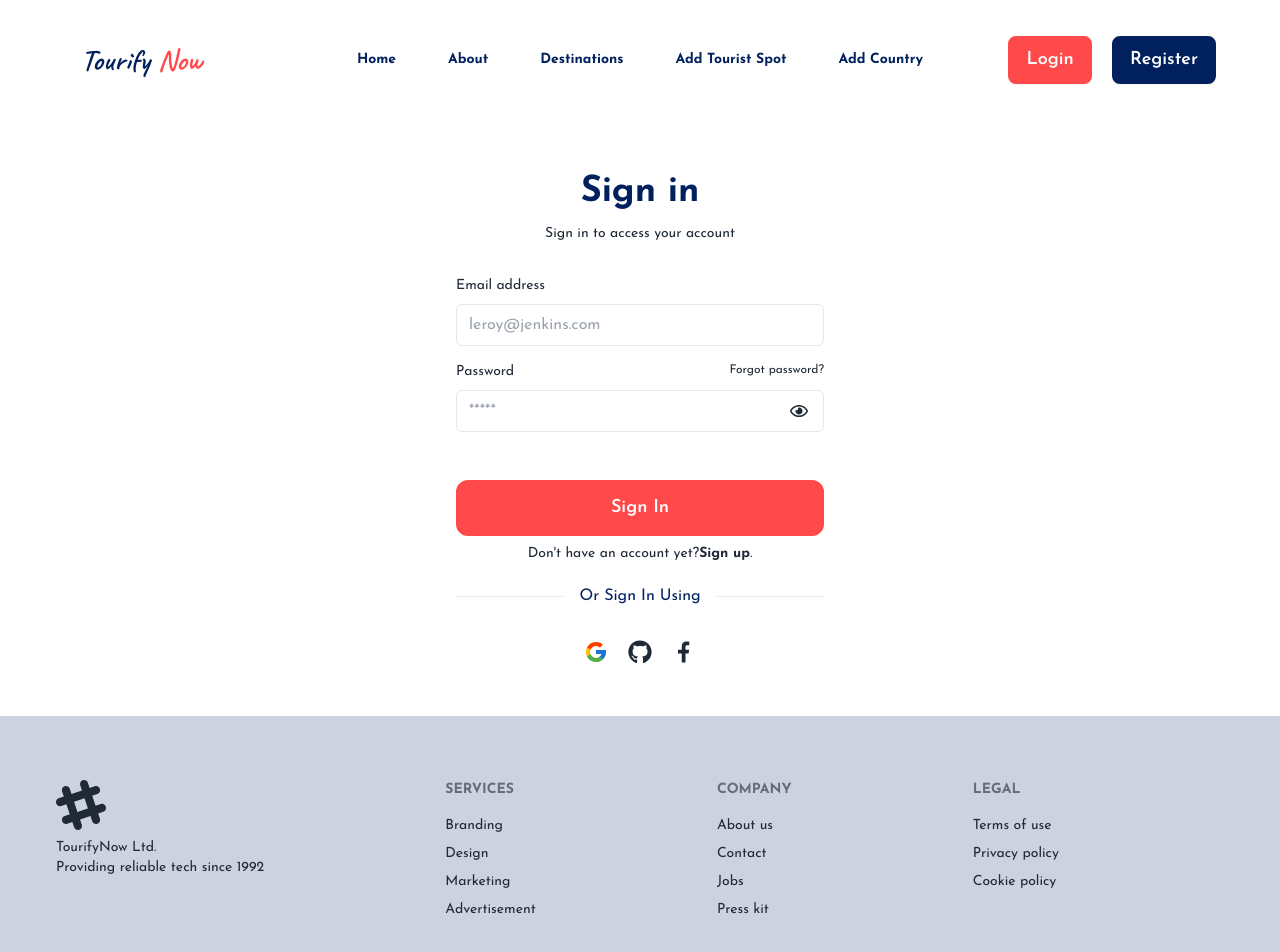
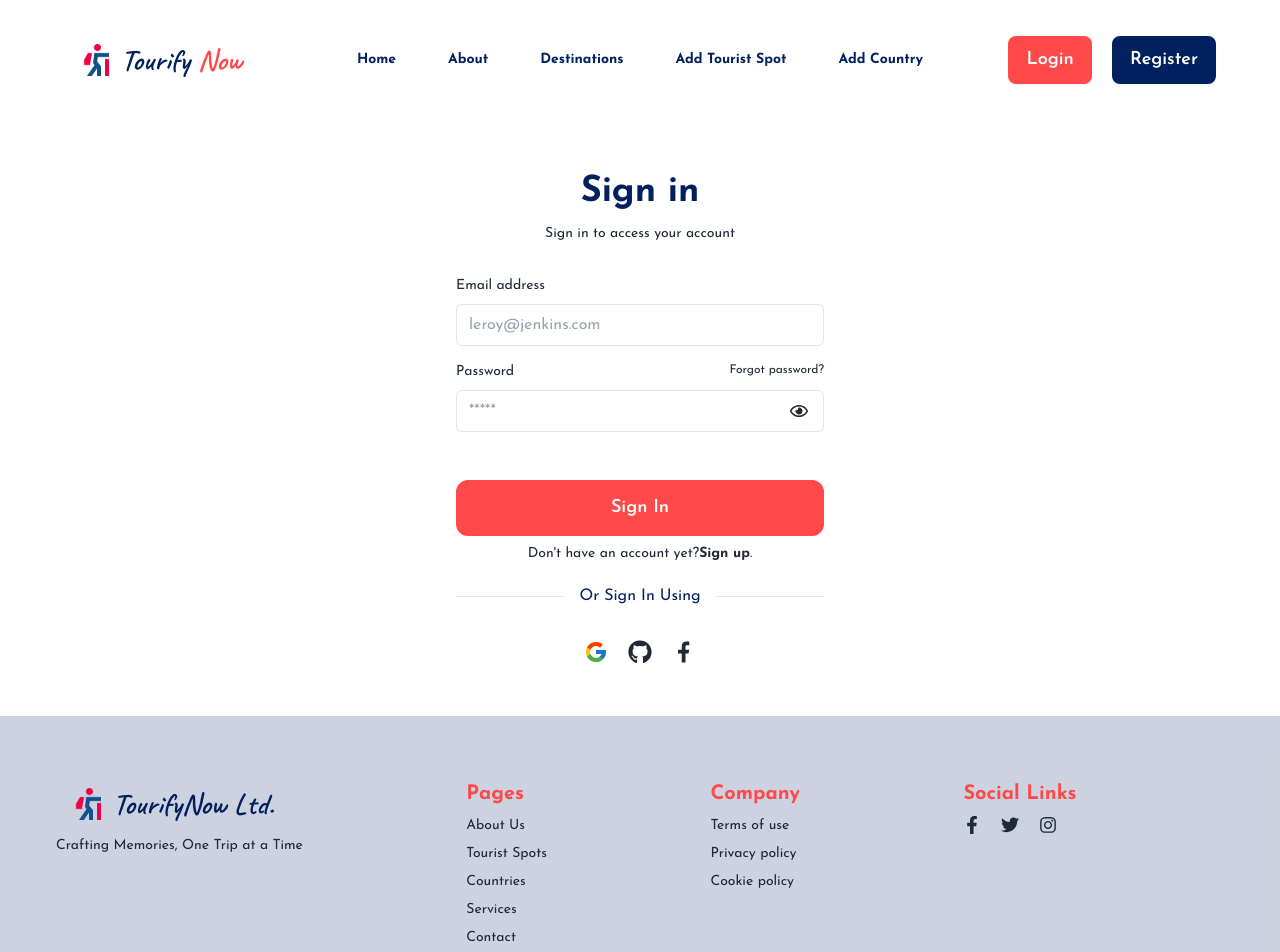
Before and after one commit to afiagithub/TourifyNow-travel-agency-website, a React (Vite) app: page /login in a window 1280 px wide. Shown: the top 952 px of the page. Built offline with nearby package versions, Linux system fonts and the light colour scheme; no server answers.

Commit message:
stats section added to homepage

```diff
--- a/package.json
+++ b/package.json
@@ -19,6 +19,7 @@
     "react-icons": "^5.1.0",
     "react-router-dom": "^6.23.0",
     "react-toastify": "^10.0.5",
+    "react-tooltip": "^5.26.4",
     "sort-by": "^1.2.0",
     "sweetalert2": "^11.10.8",
     "swiper": "^11.1.1"
--- a/src/components/AllCountries.jsx
+++ b/src/components/AllCountries.jsx
@@ -13,7 +13,7 @@ const AllCountries = () => {
     }, [])
 
     return (
-        <div className="mt-5 md:mt-8 lg:mt-20">
+        <div className="mt-5 md:mt-8 lg:mt-20" id="allCountry">
             <div className="text-center mb-5">
                 <h1 className="mt-3 mb-6 text-4xl font-bold text-[#00215E]">Countries</h1>
                 <p className="dark:text-gray-600 w-5/6 lg:w-3/5 mx-auto">Embark on a journey through the vibrant tapestry of
--- a/src/components/AllSpots.jsx
+++ b/src/components/AllSpots.jsx
@@ -6,7 +6,7 @@ const AllSpots = () => {
     const allTouristSpots = useLoaderData()
 
     return (
-        <div className="mt-10 lg:mt-0">
+        <div className="mt-10 lg:mt-0" id="alltours">
             <div className="text-center mb-5">
                 <h1 className="mt-3 mb-6 text-4xl font-bold text-[#00215E]">Tourist Spots</h1>
                 <p className="dark:text-gray-600 w-5/6 lg:w-3/5 mx-auto">Embark on a journey through the vibrant tapestry of
--- a/src/components/Footer.jsx
+++ b/src/components/Footer.jsx
@@ -1,35 +1,58 @@
-
-
+import { Link } from "react-router-dom";
+import iconImg from "../../public/images/icon.png"
+import { FaFacebookF } from "react-icons/fa";
+import { GrTwitter } from "react-icons/gr";
+import { FaInstagram } from "react-icons/fa";
+import 'react-tooltip/dist/react-tooltip.css'
+import { Tooltip } from 'react-tooltip'
 const Footer = () => {
     return (
         <div className="bg-[#00215e33]">
             <footer className="footer text-base-content px-5 md:px-10 lg:px-14 py-3 md:py-5 lg:py-16">
                 <aside>
-                    <svg width="50" height="50" viewBox="0 0 24 24" xmlns="http://www.w3.org/2000/svg" fillRule="evenodd" clipRule="evenodd" className="fill-current"><path d="M22.672 15.226l-2.432.811.841 2.515c.33 1.019-.209 2.127-1.23 2.456-1.15.325-2.148-.321-2.463-1.226l-.84-2.518-5.013 1.677.84 2.517c.391 1.203-.434 2.542-1.831 2.542-.88 0-1.601-.564-1.86-1.314l-.842-2.516-2.431.809c-1.135.328-2.145-.317-2.463-1.229-.329-1.018.211-2.127 1.231-2.456l2.432-.809-1.621-4.823-2.432.808c-1.355.384-2.558-.59-2.558-1.839 0-.817.509-1.582 1.327-1.846l2.433-.809-.842-2.515c-.33-1.02.211-2.129 1.232-2.458 1.02-.329 2.13.209 2.461 1.229l.842 2.515 5.011-1.677-.839-2.517c-.403-1.238.484-2.553 1.843-2.553.819 0 1.585.509 1.85 1.326l.841 2.517 2.431-.81c1.02-.33 2.131.211 2.461 1.229.332 1.018-.21 2.126-1.23 2.456l-2.433.809 1.622 4.823 2.433-.809c1.242-.401 2.557.484 2.557 1.838 0 .819-.51 1.583-1.328 1.847m-8.992-6.428l-5.01 1.675 1.619 4.828 5.011-1.674-1.62-4.829z"></path></svg>
-                    <p>TourifyNow Ltd.<br />Providing reliable tech since 1992</p>
+                    <Link to="/" className="btn btn-ghost text-3xl font-cav text-[#00215E]">
+                        <img className="w-8" src={iconImg} alt="" /> TourifyNow Ltd.</Link>
+                    <p>Crafting Memories, One Trip at a Time</p>
                 </aside>
                 <nav>
-                    <h6 className="footer-title">Services</h6>
-                    <a className="link link-hover">Branding</a>
-                    <a className="link link-hover">Design</a>
-                    <a className="link link-hover">Marketing</a>
-                    <a className="link link-hover">Advertisement</a>
+                    <h6 className="text-xl text-[#ff494a] font-bold">Pages</h6>
+                    <a className="link link-hover" href="/about">About Us</a>
+                    <a className="link link-hover" href="/spots">Tourist Spots</a>
+                    <a className="link link-hover" href="/#allCountry">Countries</a>
+                    <a className="link link-hover" href="/#service">Services</a>
+                    <a className="link link-hover" href="/about">Contact</a>
                 </nav>
                 <nav>
-                    <h6 className="footer-title">Company</h6>
-                    <a className="link link-hover">About us</a>
-                    <a className="link link-hover">Contact</a>
-                    <a className="link link-hover">Jobs</a>
-                    <a className="link link-hover">Press kit</a>
-                </nav>
-                <nav>
-                    <h6 className="footer-title">Legal</h6>
+                    <h6 className="text-xl text-[#ff494a] font-bold">Company</h6>
                     <a className="link link-hover">Terms of use</a>
                     <a className="link link-hover">Privacy policy</a>
                     <a className="link link-hover">Cookie policy</a>
                 </nav>
+                <nav>
+                    <h6 className="text-xl text-[#ff494a] font-bold">Social Links</h6>
+                    <div className="flex flex-row gap-5 items-center">
+                        <a href="#" className="link link-hover text-lg" data-tooltip-id="fb-tool"
+                            data-tooltip-content="https://www.facebook.com/tourify/"
+                            data-tooltip-place="top">
+                            <FaFacebookF />
+                        </a>
+                        <Tooltip id="fb-tool" />
+                        <a href="#" className="link link-hover text-lg" data-tooltip-id="twitter-tool"
+                            data-tooltip-content="https://www.twitter.com/tourify/"
+                            data-tooltip-place="top">
+                            <GrTwitter />
+                        </a>
+                        <Tooltip id="twitter-tool" />
+                        <a href="#" className="link link-hover text-lg" data-tooltip-id="insta-tool"
+                            data-tooltip-content="https://www.instagram.com/tourify/"
+                            data-tooltip-place="top">
+                            <FaInstagram />
+                        </a>
+                        <Tooltip id="insta-tool" />
+                    </div>
+                </nav>
             </footer>
-            <div className="text-center w-full pb-2">
+            <div className="text-center w-full pb-2 mt-10 lg:mt-0">
                 <p>Copyright © 2024 - All right reserved by TourifyNow Ltd.</p>
             </div>
         </div>
--- a/src/components/Navbar.jsx
+++ b/src/components/Navbar.jsx
@@ -3,6 +3,7 @@ import { Link, NavLink } from "react-router-dom";
 import { AuthContext } from "../providers/AuthProvider";
 import { toast } from "react-toastify";
 import "react-toastify/dist/ReactToastify.css";
+import iconImg from "../../public/images/icon.png"
 
 const Navbar = () => {
     const { user, logOut } = useContext(AuthContext);
@@ -42,7 +43,7 @@ const Navbar = () => {
                         </ul>
                     </div>
                     <Link to="/" className="btn btn-ghost text-3xl font-cav text-[#00215E]">
-                        Tourify<span className="text-[#ff494a]">Now</span></Link>
+                        <img className="w-8" src={iconImg} alt="" /> Tourify<span className="text-[#ff494a]">Now</span></Link>
                 </div>
                 <div className="navbar-center hidden lg:flex">
                     <ul className="menu menu-horizontal px-1 text-[#00215E]">
--- a/src/components/Services.jsx
+++ b/src/components/Services.jsx
@@ -3,7 +3,7 @@ import serviceImg from "../../public/images/service.jpg"
 
 const Services = () => {
     return (
-        <div className="my-5 md:my-7 lg:my-10">
+        <div className="my-5 md:my-7 lg:my-10" id="service">
             <div className="container p-6 py-12 mx-auto space-y-12 lg:px-8 lg:max-w-7xl">
                 <div className="text-center mb-5">
                     <h1 className="mt-3 mb-6 text-4xl font-bold text-[#00215E]">Our Services</h1>
--- /dev/null
+++ b/src/components/Stats.jsx
@@ -0,0 +1,57 @@
+import { BsPersonCheck } from "react-icons/bs";
+import { BsSuitcase2 } from "react-icons/bs";
+import { TbWorldShare } from "react-icons/tb";
+import { LiaPlaneSolid } from "react-icons/lia";
+
+const Stats = () => {
+    return (
+        <div className="mt-5 mb-20">
+            <section className="p-6 my-6 dark:bg-gray-100 dark:text-gray-800 rounded-xl">
+                <div className="container grid grid-cols-1 gap-6 mx-auto sm:grid-cols-2 xl:grid-cols-4">
+                    <div className="flex p-4 space-x-4 rounded-lg md:space-x-6 dark:bg-gray-50 dark:text-gray-800">
+                        <div className="flex justify-center p-2 align-middle rounded-lg sm:p-4 text-[#ff494a] bg-[#00215E]
+                        text-4xl">
+                            <BsPersonCheck/>
+                        </div>
+                        <div className="flex flex-col justify-center align-middle">
+                            <p className="text-3xl font-semibold leading-none">100+</p>
+                            <p className="capitalize">Clients Served</p>
+                        </div>
+                    </div>
+                    <div className="flex p-4 space-x-4 rounded-lg md:space-x-6 dark:bg-gray-50 dark:text-gray-800">
+                    <div className="flex justify-center p-2 align-middle rounded-lg sm:p-4 text-[#ff494a] bg-[#00215E]
+                        text-4xl">
+                            <BsSuitcase2/>
+                        </div>
+                        <div className="flex flex-col justify-center align-middle">
+                            <p className="text-3xl font-semibold leading-none">50+</p>
+                            <p className="capitalize">Tours</p>
+                        </div>
+                    </div>
+                    <div className="flex p-4 space-x-4 rounded-lg md:space-x-6 dark:bg-gray-50 dark:text-gray-800">
+                    <div className="flex justify-center p-2 align-middle rounded-lg sm:p-4 text-[#ff494a] bg-[#00215E]
+                        text-4xl">
+                            <LiaPlaneSolid/>
+                        </div>
+                        <div className="flex flex-col justify-center align-middle">
+                            <p className="text-3xl font-semibold leading-none">10+</p>
+                            <p className="capitalize">Tourist Spots</p>
+                        </div>
+                    </div>
+                    <div className="flex p-4 space-x-4 rounded-lg md:space-x-6 dark:bg-gray-50 dark:text-gray-800">
+                    <div className="flex justify-center p-2 align-middle rounded-lg sm:p-4 text-[#ff494a] bg-[#00215E]
+                        text-4xl">
+                            <TbWorldShare/>
+                        </div>
+                        <div className="flex flex-col justify-center align-middle">
+                            <p className="text-3xl font-semibold leading-none">6</p>
+                            <p className="capitalize">Countries</p>
+                        </div>
+                    </div>
+                </div>
+            </section>
+        </div>
+    );
+};
+
+export default Stats;
--- a/src/main.jsx
+++ b/src/main.jsx
@@ -17,7 +17,6 @@ import SpotDetails from './pages/SpotDetails.jsx';
 import MyList from './pages/MyList.jsx';
 import UpdateSpot from './pages/UpdateSpot.jsx';
 import AddCountry from './pages/AddCountry.jsx';
-import AllCountries from './components/AllCountries.jsx';
 import CountryBasedSpot from './pages/CountryBasedSpot.jsx';
 
 const router = createBrowserRouter([
--- a/src/pages/Home.jsx
+++ b/src/pages/Home.jsx
@@ -3,6 +3,7 @@ import AllSpots from "../components/AllSpots";
 import Banner from "../components/Banner";
 import Reviews from "../components/Reviews";
 import Services from "../components/Services";
+import Stats from "../components/Stats";
 
 
 const Home = () => {
@@ -13,6 +14,7 @@ const Home = () => {
             <AllCountries></AllCountries>
             <Services></Services>
             <Reviews></Reviews>
+            <Stats></Stats>
         </div>
     );
 };
```
Also changed, not shown: public/images/icon.png (added), 1 other file (tests, documents, lock files or other folders).
